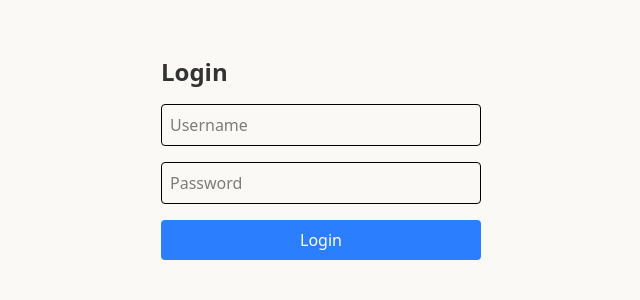
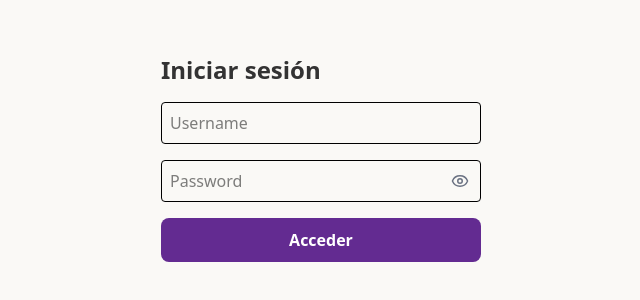
Before and after one commit to renzodemarco/massone-lab, a React (Vite) app in the folder frontend/: page / in a window 1280 px wide. Shown: the part 242-542 px from the top of the page, without its empty margins (319-959 px from the left). Built offline with nearby package versions, Linux system fonts and the light colour scheme.

Commit message:
add login page

```diff
--- a/frontend/package.json
+++ b/frontend/package.json
@@ -12,6 +12,7 @@
   "dependencies": {
     "@tailwindcss/vite": "^4.1.12",
     "axios": "^1.11.0",
+    "lucide-react": "^1.23.0",
     "react": "^19.1.0",
     "react-dom": "^19.1.0",
     "react-hook-form": "^7.62.0",
--- a/frontend/src/App.jsx
+++ b/frontend/src/App.jsx
@@ -1,21 +1,34 @@
+import { useEffect, useState } from "react";
 import { BrowserRouter as Router, Routes, Route } from "react-router-dom";
 import Home from "./pages/Home";
 import ReportCreate from "./pages/ReportCreate";
 import ReportDetail from "./pages/ReportDetail";
-import ClientDetail from "./pages/ClientDetail" ;
+import ClientDetail from "./pages/ClientDetail";
 import ScrollToTop from "./components/ScrollToTop";
-import Login from "./pages/Login"
+import Login from "./pages/Login";
 
 function App() {
+  const [token, setToken] = useState(() => localStorage.getItem("token"));
 
-  const token = localStorage.getItem("token");
+  useEffect(() => {
+    const syncAuth = () => setToken(localStorage.getItem("token"));
 
-  if (!token) return <Login />
+    syncAuth();
+    window.addEventListener("auth:changed", syncAuth);
+    window.addEventListener("storage", syncAuth);
+
+    return () => {
+      window.removeEventListener("auth:changed", syncAuth);
+      window.removeEventListener("storage", syncAuth);
+    };
+  }, []);
+
+  if (!token) return <Login />;
 
   return (
     <Router>
       <ScrollToTop />
-      <div className="flex-1 p-6">
+      <div className="flex-1">
         <Routes>
           <Route path="/" element={<Home />} />
           <Route path="/report/new" element={<ReportCreate />} />
@@ -27,4 +40,4 @@ function App() {
   );
 }
 
-export default App
+export default App;
--- a/frontend/src/pages/Home.jsx
+++ b/frontend/src/pages/Home.jsx
@@ -21,9 +21,9 @@ function Home() {
   };
 
   return (
-    <div className="flex min-h-screen bg-[#faf9f6]">
+    <div className="flex body-height bg-[#faf9f6]">
       <Sidebar view={currentView} setView={setCurrentView} />
-      <div className="flex-1 flex flex-col">
+      <div className="flex-1 flex flex-col py-12">
         {views[currentView]}
       </div>
     </div>
--- a/frontend/src/pages/Login.jsx
+++ b/frontend/src/pages/Login.jsx
@@ -1,9 +1,12 @@
 import { useState } from "react";
 import { login } from "../services/auth.js";
+import { Eye, EyeOff } from "lucide-react";
 
 export default function Login() {
   const [username, setUsername] = useState("");
   const [password, setPassword] = useState("");
+  const [showPassword, setShowPassword] = useState(false);
+
   const [error, setError] = useState("");
 
   async function handleSubmit(e) {
@@ -12,19 +15,12 @@ export default function Login() {
     try {
       setError("");
 
-      const payload = await login({
+      await login({
         username,
-        password
+        password,
       });
-
-      localStorage.setItem("token", payload.token);
-
-      window.location.reload();
     } catch (e) {
-      setError(
-        e.response?.data?.message ??
-        "Login failed"
-      );
+      setError(e.response?.data?.message ?? "Login failed");
     }
   }
 
@@ -35,8 +31,9 @@ export default function Login() {
         className="flex flex-col gap-4 w-80"
       >
         <h1 className="text-2xl font-bold">
-          Login
+          Iniciar sesión
         </h1>
+
 
         <input
           type="text"
@@ -48,27 +45,35 @@ export default function Login() {
           className="border p-2 rounded"
         />
 
-        <input
-          type="password"
-          placeholder="Password"
-          value={password}
-          onChange={(e) =>
-            setPassword(e.target.value)
-          }
-          className="border p-2 rounded"
-        />
+        <div className="relative">
+          <input
+            type={showPassword ? "text" : "password"}
+            placeholder="Password"
+            value={password}
+            onChange={(e) => setPassword(e.target.value)}
+            className="border p-2 rounded w-full pr-12"
+          />
+
+          <button
+            type="button"
+            onClick={() => setShowPassword(!showPassword)}
+            className="absolute right-3 top-1/2 -translate-y-1/2 text-gray-500 hover:text-gray-700"
+          >
+            {showPassword ? <EyeOff size={18} /> : <Eye size={18} />}
+          </button>
+        </div>
 
         {error && (
-          <p className="text-red-500">
+          <i className="text-red-700 text-sm">
             {error}
-          </p>
+          </i>
         )}
 
         <button
           type="submit"
-          className="bg-blue-500 text-white p-2 rounded"
+          className="link-button rounded-lg bg-[#632b91] px-2.5 py-2 font-semibold text-white transition"
         >
-          Login
+          Acceder
         </button>
       </form>
     </div>
--- a/frontend/src/sections/Sidebar.jsx
+++ b/frontend/src/sections/Sidebar.jsx
@@ -11,7 +11,7 @@ export default function Sidebar({ view, setView }) {
     location.pathname.startsWith("/client/") ? "clients" : "";
 
   return (
-    <div className="flex flex-col gap-2 bg-white p-4 min-h-screen">
+    <div className="flex flex-col gap-2 bg-white p-4 h-full">
       <div className="flex gap-3 mb-6 items-center">
         <div
           className="bg-center bg-no-repeat aspect-square bg-cover rounded-full w-10 h-10"
--- a/frontend/src/sections/Welcome.jsx
+++ b/frontend/src/sections/Welcome.jsx
@@ -1,4 +1,5 @@
 import React from 'react'
+import { logout } from '../services/auth'
 
 function Welcome() {
   return (
@@ -6,6 +7,15 @@ function Welcome() {
       <div className="px-4 py-3">
         <h1 className="text-2xl font-bold text-[#111418]">¡Bienvenido al gestor de Laboratorio Massone!</h1>
       </div>
+      <div className="px-4 py-3">
+          <button
+            type="button"
+            onClick={() => logout()}
+            className="delete-button rounded-lg bg-[#99144d] px-2.5 py-2 font-semibold text-white transition"
+          >
+            Cerrar Sesión
+          </button>
+        </div>
     </>
   )
 }
--- a/frontend/src/services/api.js
+++ b/frontend/src/services/api.js
@@ -1,4 +1,4 @@
-import axios from 'axios';
+import axios from "axios";
 
 const api = axios.create({
   baseURL: import.meta.env.VITE_API_URL,
@@ -11,10 +11,11 @@ api.interceptors.request.use((config) => {
 });
 
 api.interceptors.response.use(
-  response => response,
-  error => {
-    if ((error.response?.status === 401 || error.response?.status === 403)) {
+  (response) => response,
+  (error) => {
+    if (error.response?.status === 401 || error.response?.status === 403) {
       localStorage.removeItem("token");
+      window.dispatchEvent(new Event("auth:changed"));
     }
     return Promise.reject(error);
   }
--- a/frontend/src/services/auth.js
+++ b/frontend/src/services/auth.js
@@ -1,12 +1,20 @@
 import api from "./api";
+
+export function logout() {
+  localStorage.removeItem("token");
+  window.dispatchEvent(new Event("auth:changed"));
+}
 
 export async function login(data) {
   try {
-    const res = await api.post('/auth/login', data);
+    const res = await api.post("/auth/login", data);
+    localStorage.setItem("token", res.data.payload.token);
+    window.dispatchEvent(new Event("auth:changed"));
     return res.data.payload;
-  }
-  catch (e) {
-    console.error(e.response?.data ?? e.message ?? e)
+  } catch (e) {
+    console.error(e.response?.data ?? e.message ?? e);
+    localStorage.removeItem("token");
+    window.dispatchEvent(new Event("auth:changed"));
     throw e;
   }
 }
```
Also changed, not shown: 2 other files (tests, documents, lock files or other folders).
